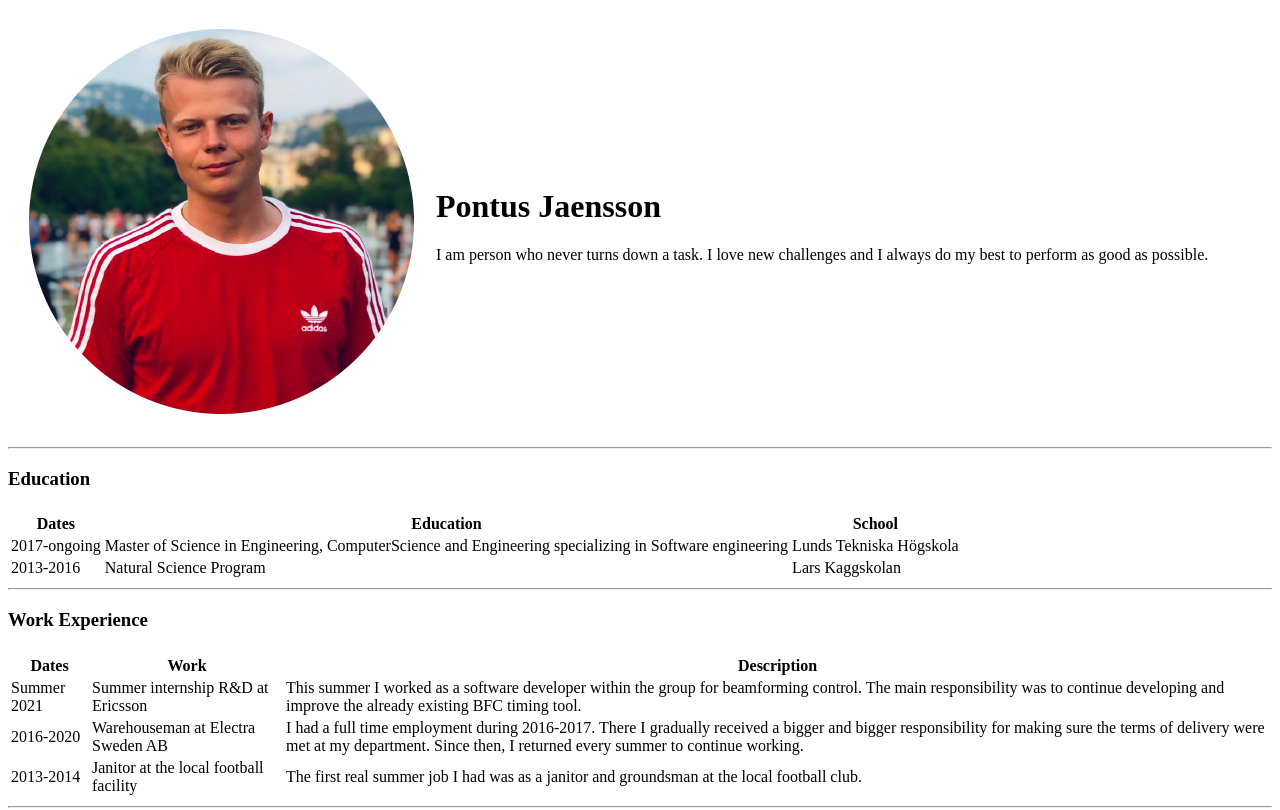
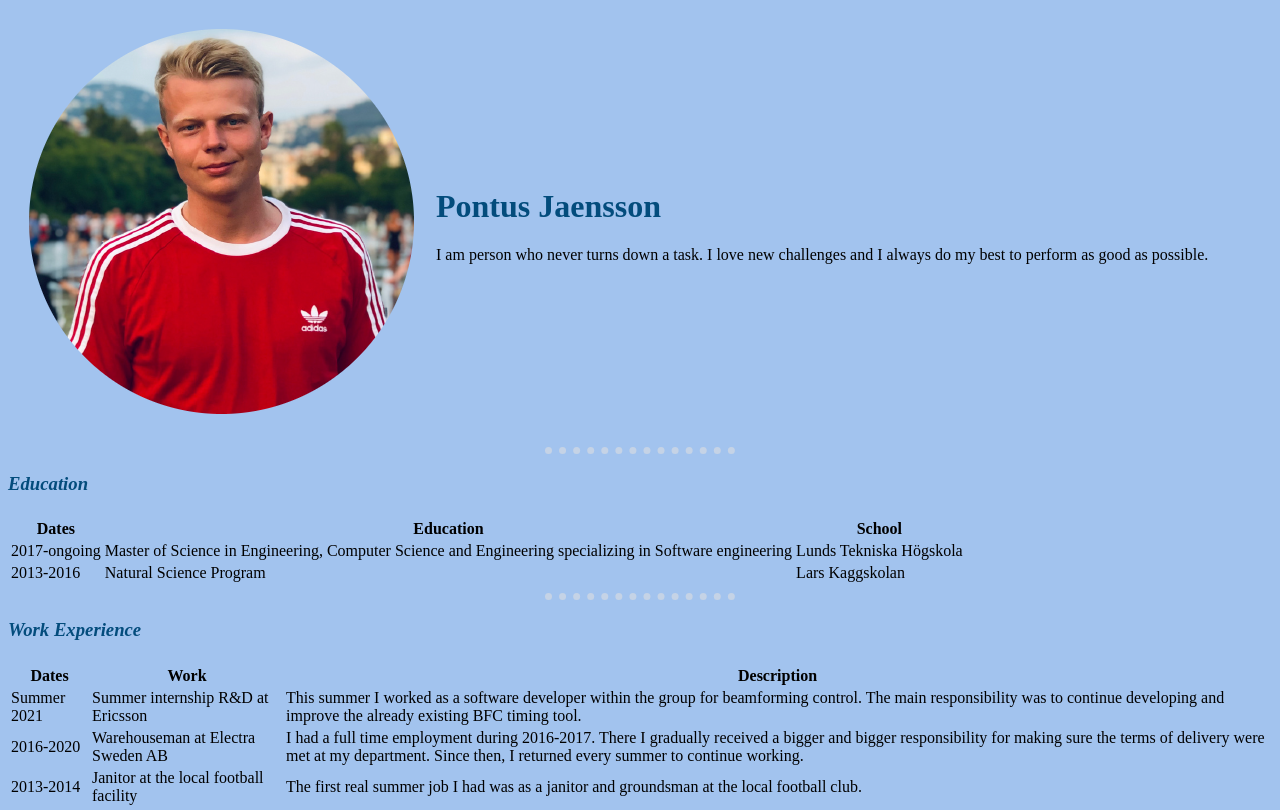
Before and after one commit to ponjae/100DaysWebFoundation, a plain HTML site: page index.html in a window 1280 px wide. Shown: the top 810 px of the page. Drawn offline with Linux system fonts and the light colour scheme.

Commit message:
added some basic styling with css

```diff
--- /dev/null
+++ b/css/styles.css
@@ -0,0 +1,20 @@
+body {
+    background-color: rgb(162, 195, 238);
+}
+
+h1 {
+    color: #034c7c;
+}
+
+h3 {
+    color: #034c7c;
+    font-style: italic;
+}
+
+hr {
+    border-color: rgb(197, 211, 230);
+    border-style: none;
+    border-top-style: dotted;
+    width: 15%;
+    border-width: 7px;
+}
--- a/index.html
+++ b/index.html
@@ -4,6 +4,7 @@
 <head>
     <meta charset="UTF-8">
     <title>My Personal Site</title>
+    <link rel="stylesheet" href="css/styles.css">
 </head>
 
 <body>
@@ -33,7 +34,7 @@
         <tbody>
             <tr>
                 <td>2017-ongoing</td>
-                <td>Master of Science in Engineering, ComputerScience and Engineering
+                <td>Master of Science in Engineering, Computer Science and Engineering
                     specializing in Software engineering</td>
                 <td>Lunds Tekniska Högskola</td>
             </tr>
```
